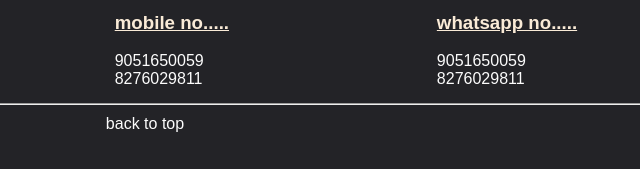
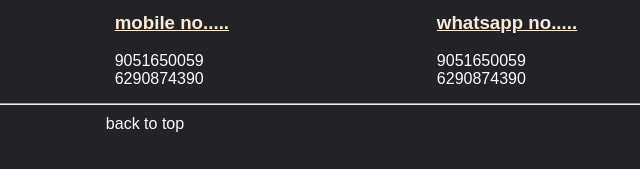
Before and after one commit to ankit1211-bit/ESPORTMANIA, a plain HTML site: page index.html in a window 1280 px wide. Shown: the part 1839-2008 px from the top of the page, 495-1135 px from the left. Drawn offline with Linux system fonts and the light colour scheme.

Commit message:
index.html

```diff
--- a/index.html
+++ b/index.html
@@ -182,13 +182,13 @@
                     <h3><u>mobile no.....</u></h3><br>
 
                     <a>9051650059</a><br>
-                    <a>8276029811</a><br>
+                    <a>6290874390</a><br>
                 </div>
                 <div>
                     <h3><u>whatsapp no.....</u></h3><br>
 
                     <a>9051650059</a><br>
-                    <a>8276029811</a>
+                    <a>6290874390</a>
                 </div>
             </div><hr>
             <div class="foot-panel5">
```
